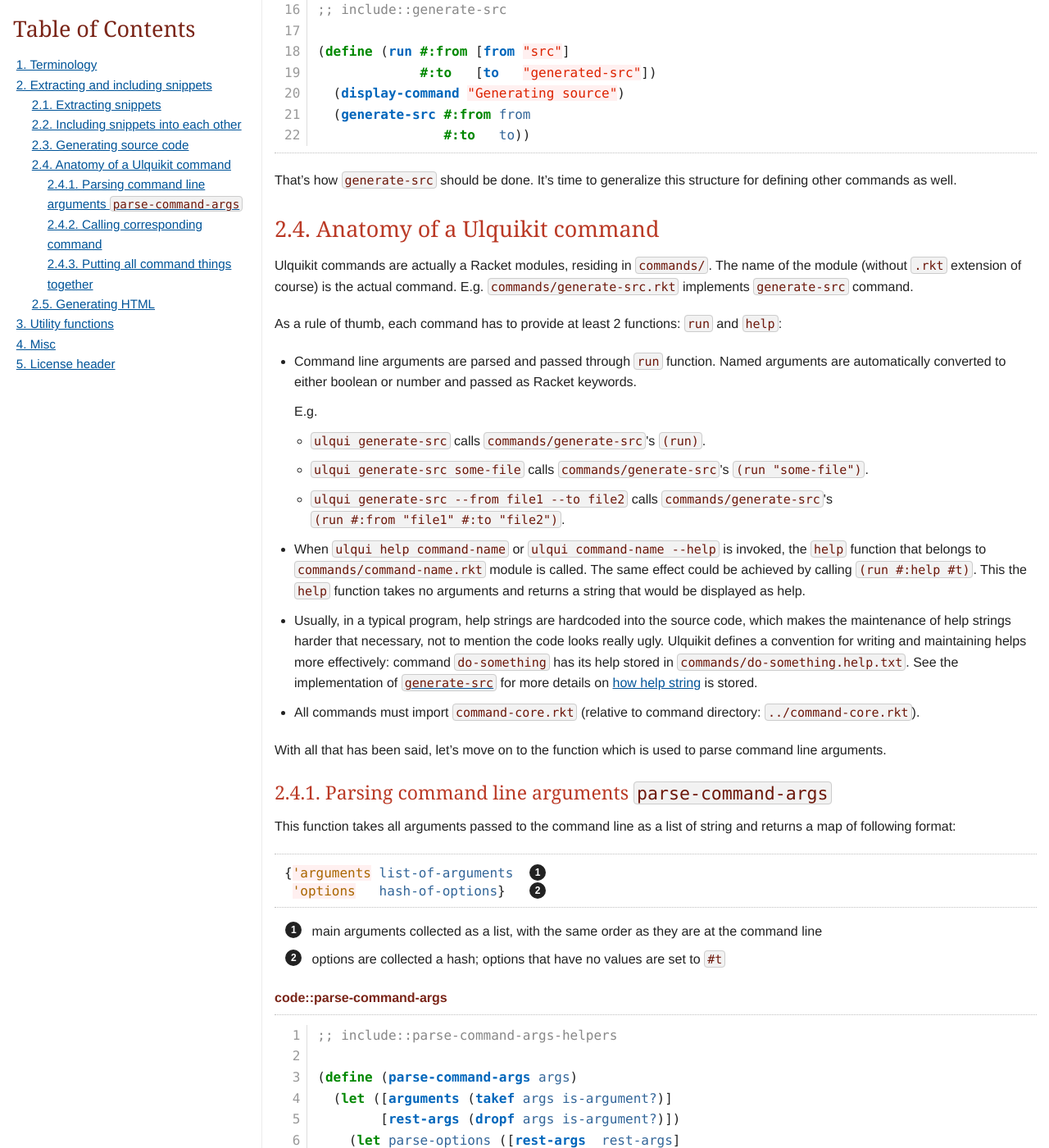
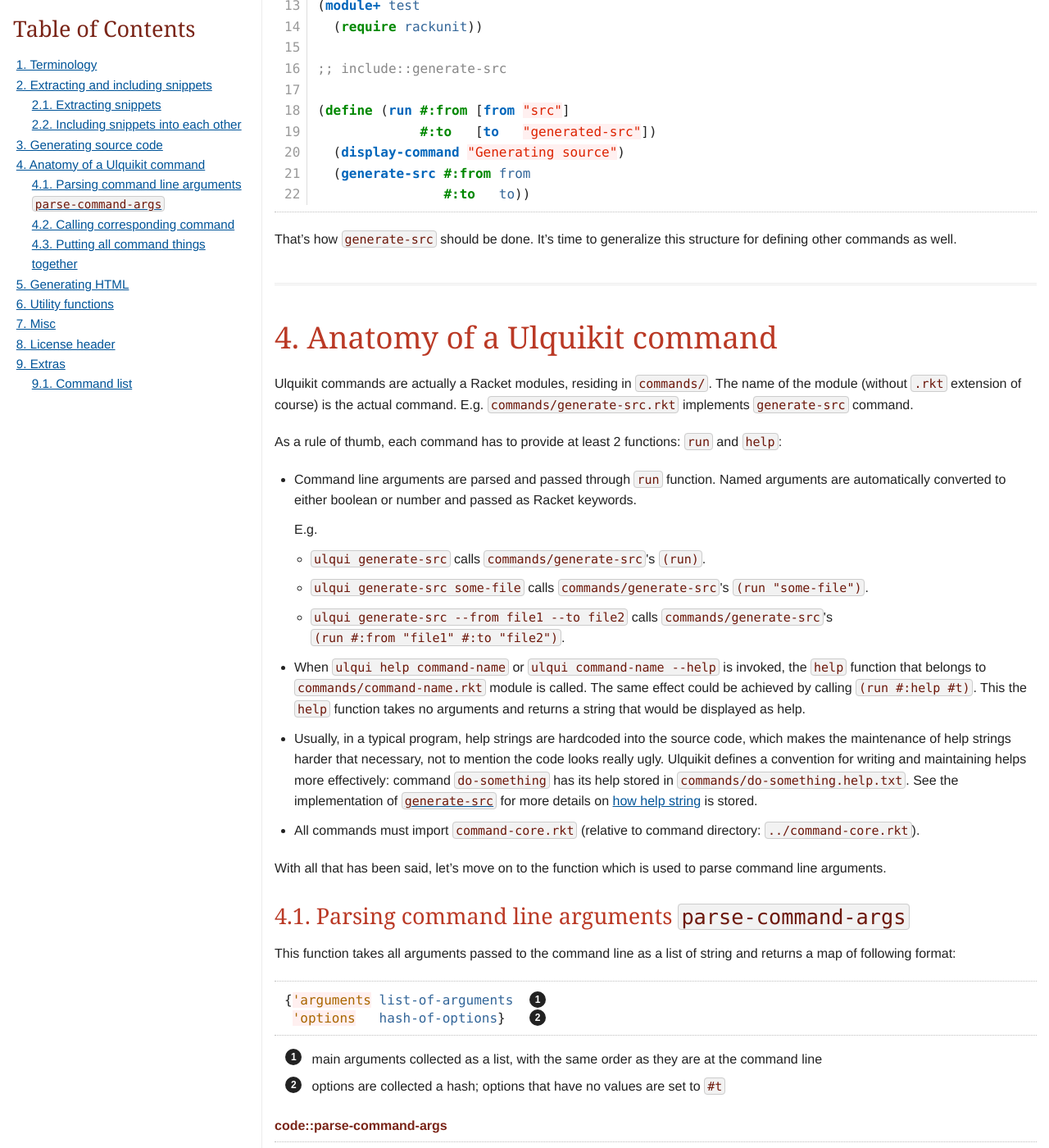
Before and after one commit to cmpitg/cmpitg.github.com, a Jekyll site: the page projects/ulquikit/How-It-Works.html, which Jekyll copies as it is, in a window 1280 px wide and 1400 px high, scrolled down 21600 px. Shown: the whole window at 82% size. Built offline with Jekyll 4.4.1, drawn with Linux system fonts in a browser that asks for light colours; nearby versions of some CDN libraries; some of the changed text lies outside the part shown.

Commit message:
Update Ulquikit

```diff
--- a/projects/ulquikit/How-It-Works.html
+++ b/projects/ulquikit/How-It-Works.html
@@ -438,21 +438,27 @@
 <ul class="sectlevel2">
 <li><a href="#section/extract-snippets">2.1. Extracting snippets</a></li>
 <li><a href="#section/include-snippets">2.2. Including snippets into each other</a></li>
-<li><a href="#command/generate-src">2.3. Generating source code</a></li>
-<li><a href="#_anatomy_of_a_ulquikit_command">2.4. Anatomy of a Ulquikit command</a></li>
-<li>
-<ul class="sectlevel3">
-<li><a href="#_parsing_command_line_arguments_code_parse_command_args_code">2.4.1. Parsing command line arguments <code>parse-command-args</code></a></li>
-<li><a href="#_calling_corresponding_command">2.4.2. Calling corresponding command</a></li>
-<li><a href="#_putting_all_command_things_together">2.4.3. Putting all command things together</a></li>
 </ul>
 </li>
-<li><a href="#_generating_html">2.5. Generating HTML</a></li>
+<li><a href="#command/generate-src">3. Generating source code</a></li>
+<li><a href="#_anatomy_of_a_ulquikit_command">4. Anatomy of a Ulquikit command</a></li>
+<li>
+<ul class="sectlevel2">
+<li><a href="#_parsing_command_line_arguments_code_parse_command_args_code">4.1. Parsing command line arguments <code>parse-command-args</code></a></li>
+<li><a href="#_calling_corresponding_command">4.2. Calling corresponding command</a></li>
+<li><a href="#_putting_all_command_things_together">4.3. Putting all command things together</a></li>
 </ul>
 </li>
-<li><a href="#_utility_functions">3. Utility functions</a></li>
-<li><a href="#_misc">4. Misc</a></li>
-<li><a href="#_license_header">5. License header</a></li>
+<li><a href="#_generating_html">5. Generating HTML</a></li>
+<li><a href="#_utility_functions">6. Utility functions</a></li>
+<li><a href="#_misc">7. Misc</a></li>
+<li><a href="#_license_header">8. License header</a></li>
+<li><a href="#_extras">9. Extras</a></li>
+<li>
+<ul class="sectlevel2">
+<li><a href="#_command_list">9.1. Command list</a></li>
+</ul>
+</li>
 </ul>
 </div>
 </div>
@@ -2006,8 +2012,11 @@
 are used to implement the <a href="#section/generate-source"><code>generate-src</code></a> right below.</p>
 </div>
 </div>
-<div class="sect2">
-<h3 id="command/generate-src">2.3. Generating source code</h3>
+</div>
+</div>
+<div class="sect1">
+<h2 id="command/generate-src">3. Generating source code</h2>
+<div class="sectionbody">
 <div class="paragraph">
 <p>Once snippets are extracted and included into each other, the act of
 generateing source code becomes trivial, as implemented in <code>generate-src</code>
@@ -2208,8 +2217,10 @@
 structure for defining other commands as well.</p>
 </div>
 </div>
-<div class="sect2">
-<h3 id="_anatomy_of_a_ulquikit_command">2.4. Anatomy of a Ulquikit command</h3>
+</div>
+<div class="sect1">
+<h2 id="_anatomy_of_a_ulquikit_command">4. Anatomy of a Ulquikit command</h2>
+<div class="sectionbody">
 <div class="paragraph">
 <p>Ulquikit commands are actually a Racket modules, residing in <code>commands/</code>.  The
 name of the module (without <code>.rkt</code> extension of course) is the actual command.
@@ -2269,8 +2280,8 @@
 <p>With all that has been said, let&#8217;s move on to the function which is used to
 parse command line arguments.</p>
 </div>
-<div class="sect3">
-<h4 id="_parsing_command_line_arguments_code_parse_command_args_code">2.4.1. Parsing command line arguments <code>parse-command-args</code></h4>
+<div class="sect2">
+<h3 id="_parsing_command_line_arguments_code_parse_command_args_code">4.1. Parsing command line arguments <code>parse-command-args</code></h3>
 <div class="paragraph">
 <p>This function takes all arguments passed to the command line as a list of
 string and returns a map of following format:</p>
@@ -2517,8 +2528,8 @@
 </div>
 </div>
 </div>
-<div class="sect3">
-<h4 id="_calling_corresponding_command">2.4.2. Calling corresponding command</h4>
+<div class="sect2">
+<h3 id="_calling_corresponding_command">4.2. Calling corresponding command</h3>
 <div class="paragraph">
 <p>Function <code>run-command</code> does exactly that, i.e. it calls corresponding command
 and passes necessary arguments.</p>
@@ -2581,8 +2592,8 @@
 </div>
 </div>
 </div>
-<div class="sect3">
-<h4 id="_putting_all_command_things_together">2.4.3. Putting all command things together</h4>
+<div class="sect2">
+<h3 id="_putting_all_command_things_together">4.3. Putting all command things together</h3>
 <div class="paragraph">
 <p>With all necessary functions implemented, module <code>command-core</code> which all
 other commands have to <code>required</code> comes down to this little piece below:</p>
@@ -2650,8 +2661,10 @@
 </div>
 </div>
 </div>
-<div class="sect2">
-<h3 id="_generating_html">2.5. Generating HTML</h3>
+</div>
+<div class="sect1">
+<h2 id="_generating_html">5. Generating HTML</h2>
+<div class="sectionbody">
 <div class="paragraph">
 <p>First, let&#8217;s decide upon how this command is used:</p>
 </div>
@@ -2833,9 +2846,8 @@
 </div>
 </div>
 </div>
-</div>
 <div class="sect1">
-<h2 id="_utility_functions">3. Utility functions</h2>
+<h2 id="_utility_functions">6. Utility functions</h2>
 <div class="sectionbody">
 <div class="paragraph">
 <p>See <a href="Utilities.html">Utilities</a>.</p>
@@ -2843,7 +2855,7 @@
 </div>
 </div>
 <div class="sect1">
-<h2 id="_misc">4. Misc</h2>
+<h2 id="_misc">7. Misc</h2>
 <div class="sectionbody">
 <div class="listingblock">
 <div class="title">code::use-rackjure</div>
@@ -2859,7 +2871,7 @@
 </div>
 </div>
 <div class="sect1">
-<h2 id="_license_header">5. License header</h2>
+<h2 id="_license_header">8. License header</h2>
 <div class="sectionbody">
 <div class="paragraph">
 <p>Of course, since Ulquikit is distributed under the terms of GPLv3, the license
@@ -2891,10 +2903,19 @@
 </div>
 </div>
 </div>
+<div class="sect1">
+<h2 id="_extras">9. Extras</h2>
+<div class="sectionbody">
+<div class="sect2">
+<h3 id="_command_list">9.1. Command list</h3>
+
+</div>
+</div>
+</div>
 </div>
 <div id="footer">
 <div id="footer-text">
-Last updated 2014-08-01 02:02:39 ICT
+Last updated 2014-08-01 02:08:47 ICT
 </div>
 </div>
 </body>
```
